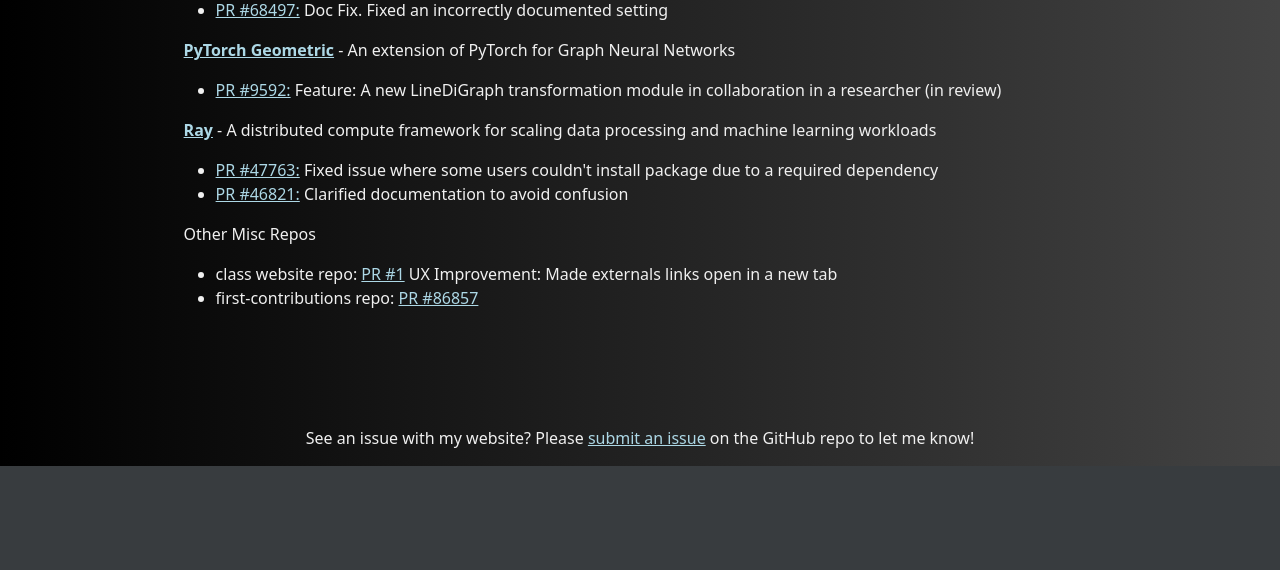
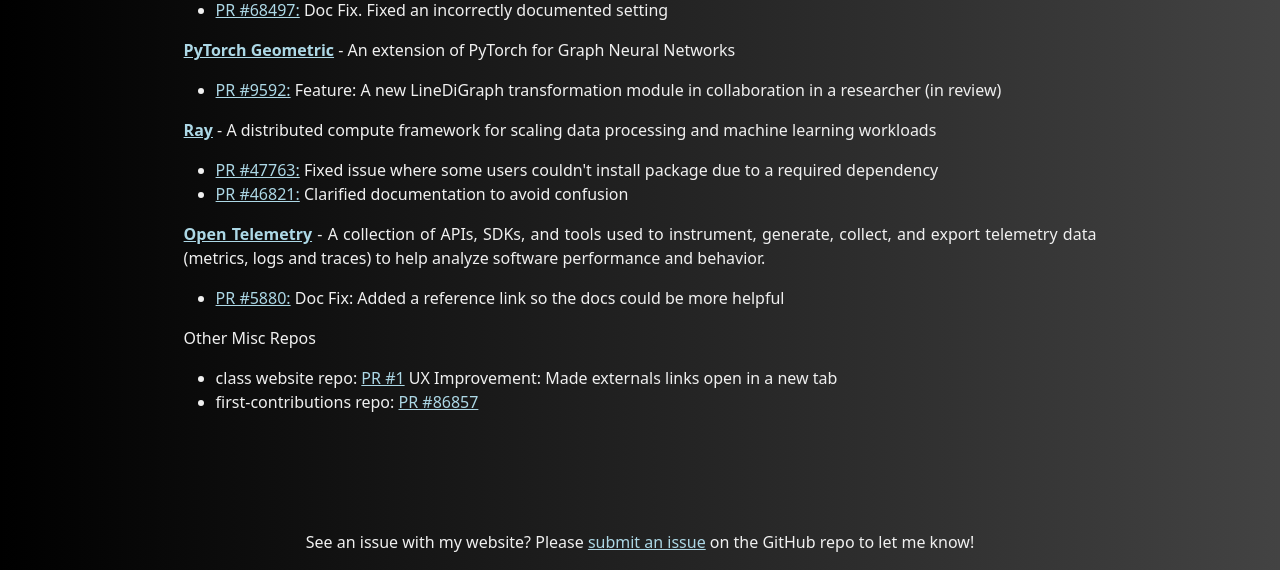
Before and after one commit to petern48/petern48-io, a Flask app: page /open-source in a window 1280 px wide. Shown: the part 603-1173 px from the top of the page. Before the commit the page ends 1069 px from the top, so only its background shows below. Run offline with Flask 3, Linux system fonts and the light colour scheme.

Commit message:
Add Otel PR #5880

```diff
--- a/templates/open-source.html
+++ b/templates/open-source.html
@@ -95,6 +95,15 @@
             </li>
         </ul>
         <p>
+            <a href="https://github.com/open-telemetry/opentelemetry.io" target="_blank"><strong>Open Telemetry</strong></a> - A collection of APIs, SDKs, and tools used to instrument, generate, collect, and export telemetry data (metrics, logs and traces) to help analyze software performance and behavior.
+        </p>
+        <ul>
+            <li>
+                <a href="https://github.com/open-telemetry/opentelemetry.io/pull/5880" target="_blank">PR #5880:</a>
+                Doc Fix: Added a reference link so the docs could be more helpful
+            </li>
+        </ul>
+        <p>
             Other Misc Repos
         </p>
         <ul>
```
